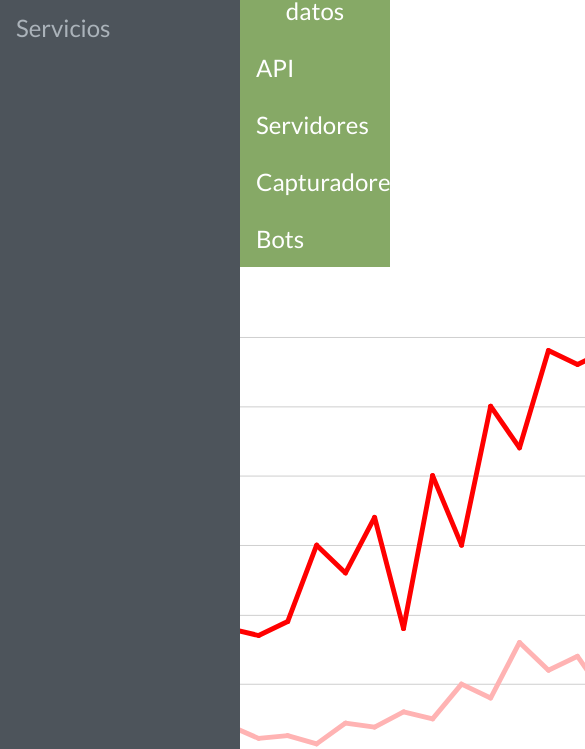
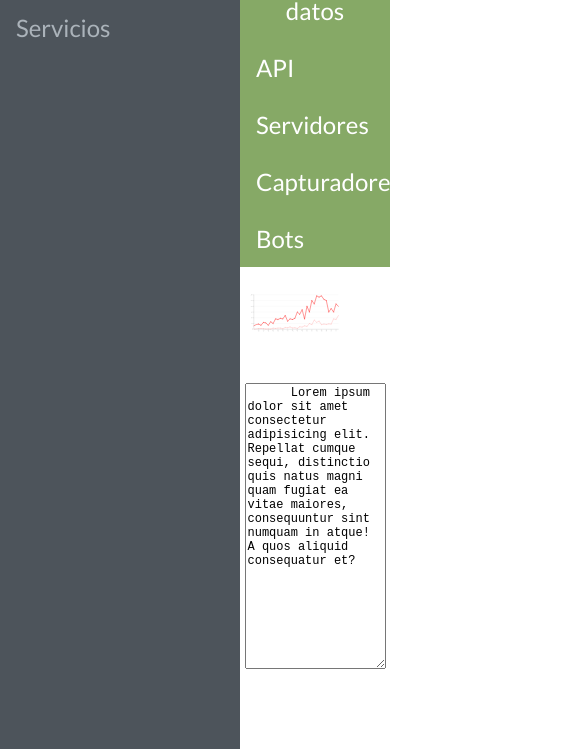
Before and after one commit to hectortllo/ezis, a plain HTML site: page index.html in a window 390 px wide. Shown: the part 104-853 px from the top of the page, 585 px wide, since content can reach past the window. Drawn offline with Linux system fonts and the light colour scheme.

Commit message:
Diseño responsivo agregado

```diff
--- a/estilos/styles.css
+++ b/estilos/styles.css
@@ -59,6 +59,13 @@ li a:hover {
   display: flex;
   margin-left: 240px;
   justify-content: center;
+  max-width: 1600px;
+}
+
+.graphic-image img {
+  margin-left: auto;
+  margin-right: auto;
+  width: 90%;
 }
 
 .error-text-area {
@@ -70,7 +77,7 @@ li a:hover {
 textarea {
   margin: 25px 0 55px 0;
   font-size: 12px;
-  /* display: block;
+  max-width: 90%;
   margin-left: auto;
-  margin-right: auto; */
+  margin-right: auto;
 }
--- a/index.html
+++ b/index.html
@@ -24,7 +24,7 @@
     <li><a href="">Bots</a></li>
   </ul>
   <figure class="graphic-image">
-    <img src="./images/grafica_de_linea.svg" alt="imagen de gráficos" width="auto" height="520">
+    <img src="./images/grafica_de_linea.svg" alt="imagen de gráficos">
   </figure>
   <div class="error-text-area" >
     <textarea cols="140" rows="20">
```
